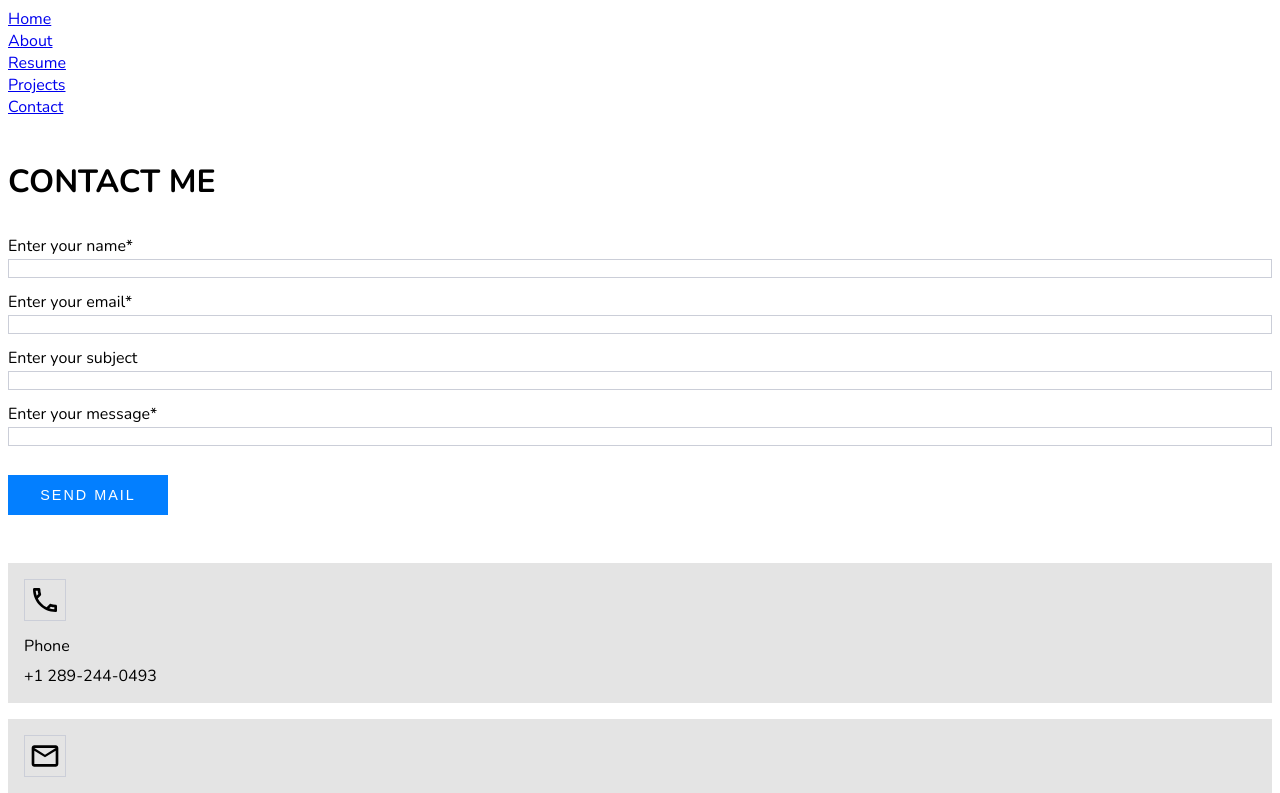
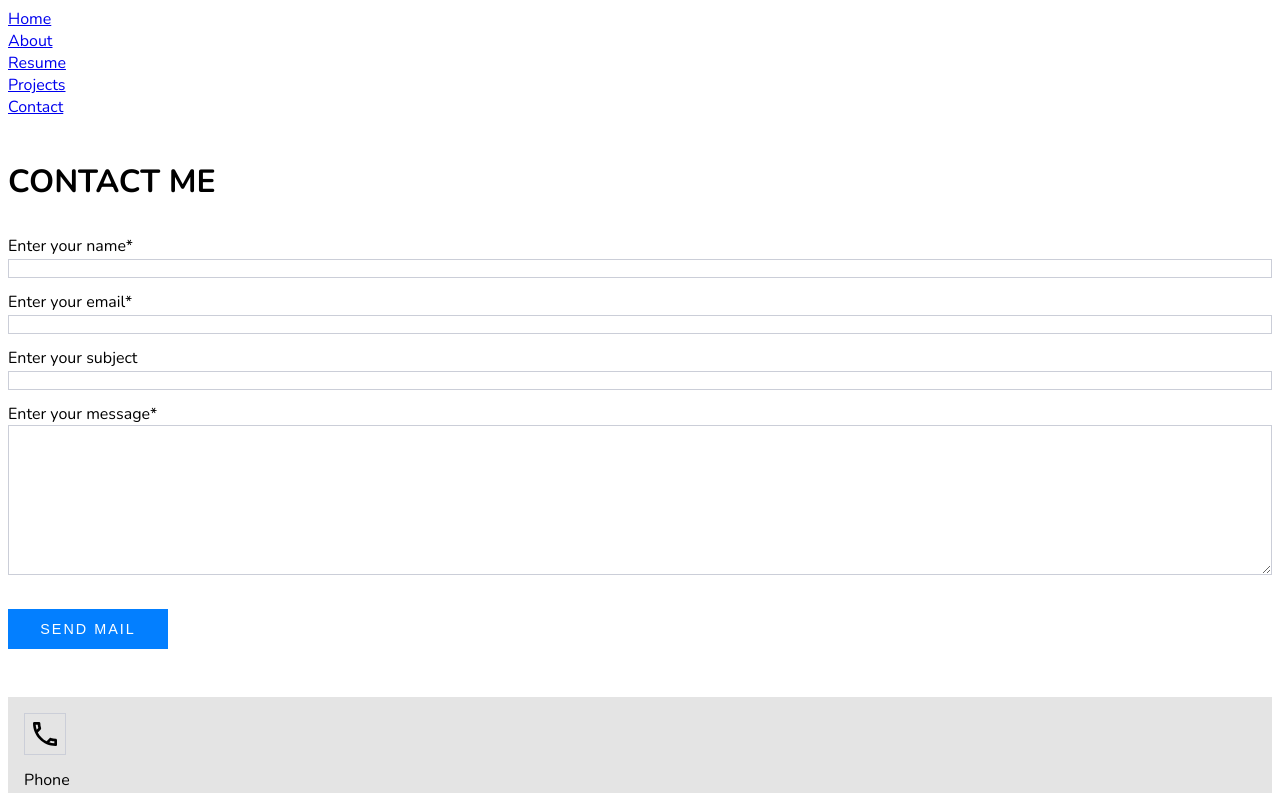
Before and after one commit to mkydd/react-portfolio, a React (Create React App) app: page /contact in a window 1280 px wide. Shown: the top 793 px of the page. Built offline with nearby package versions, Linux system fonts and the light colour scheme.

Commit message:
style Contact page: resize message input field

```diff
--- a/src/components/Contact.js
+++ b/src/components/Contact.js
@@ -40,7 +40,7 @@ function Contact() {
           </div>
           <div className="input-field">
             <label htmlFor="message">Enter your message*</label>
-            <input className="contact-form-input" type="text" name="message" id="message" required />
+            <textarea className="contact-form-input" type="text" name="message" id="message" required></textarea>
           </div>
           <button type="submit">Send Mail</button>
         </form>
--- a/src/styles/styles.css
+++ b/src/styles/styles.css
@@ -225,11 +225,15 @@ body {
     flex: 100%;
 }
 
-.input-field input {
+.input-field .contact-form-input {
     min-width: 100%;
     padding-inline: 0;
     border: 1px solid #cbced8;
     box-sizing: border-box;
+}
+
+.input-field #message {
+    height: 150px;
 }
 
 .form button {
```
